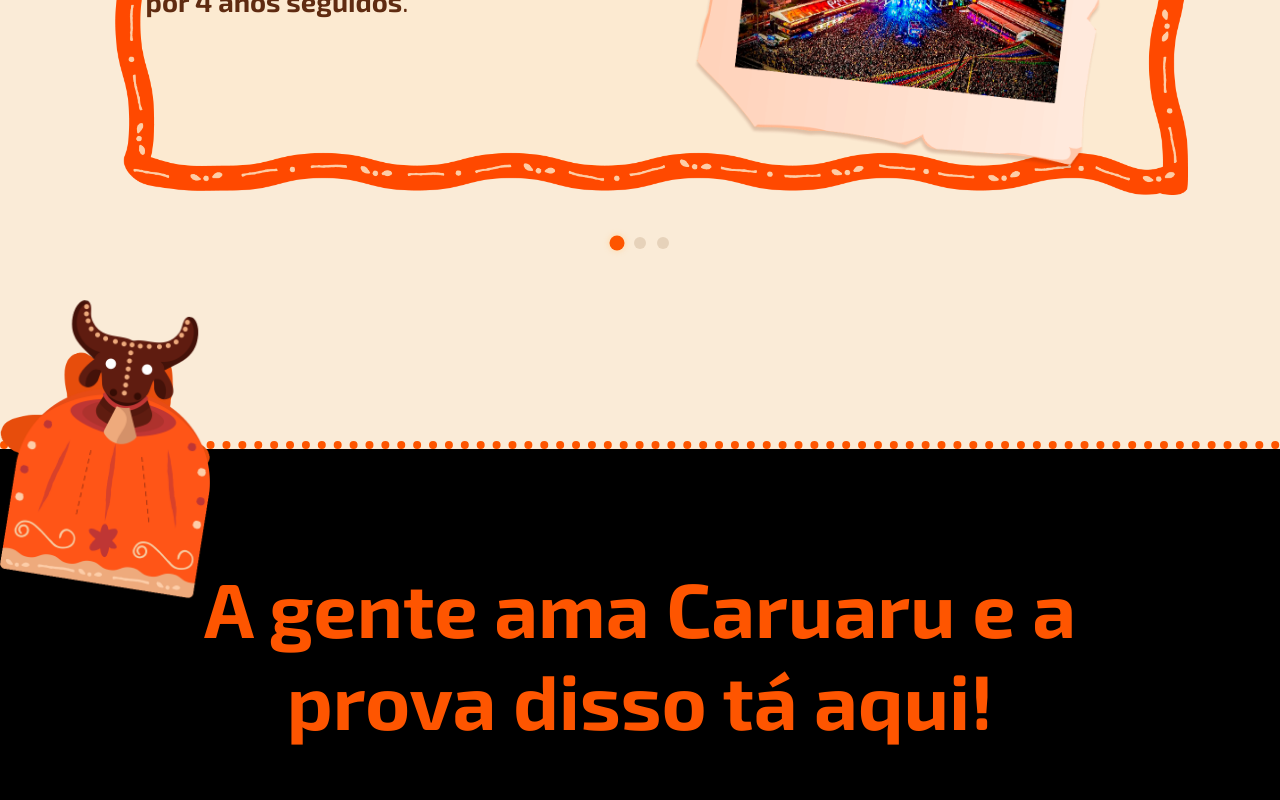
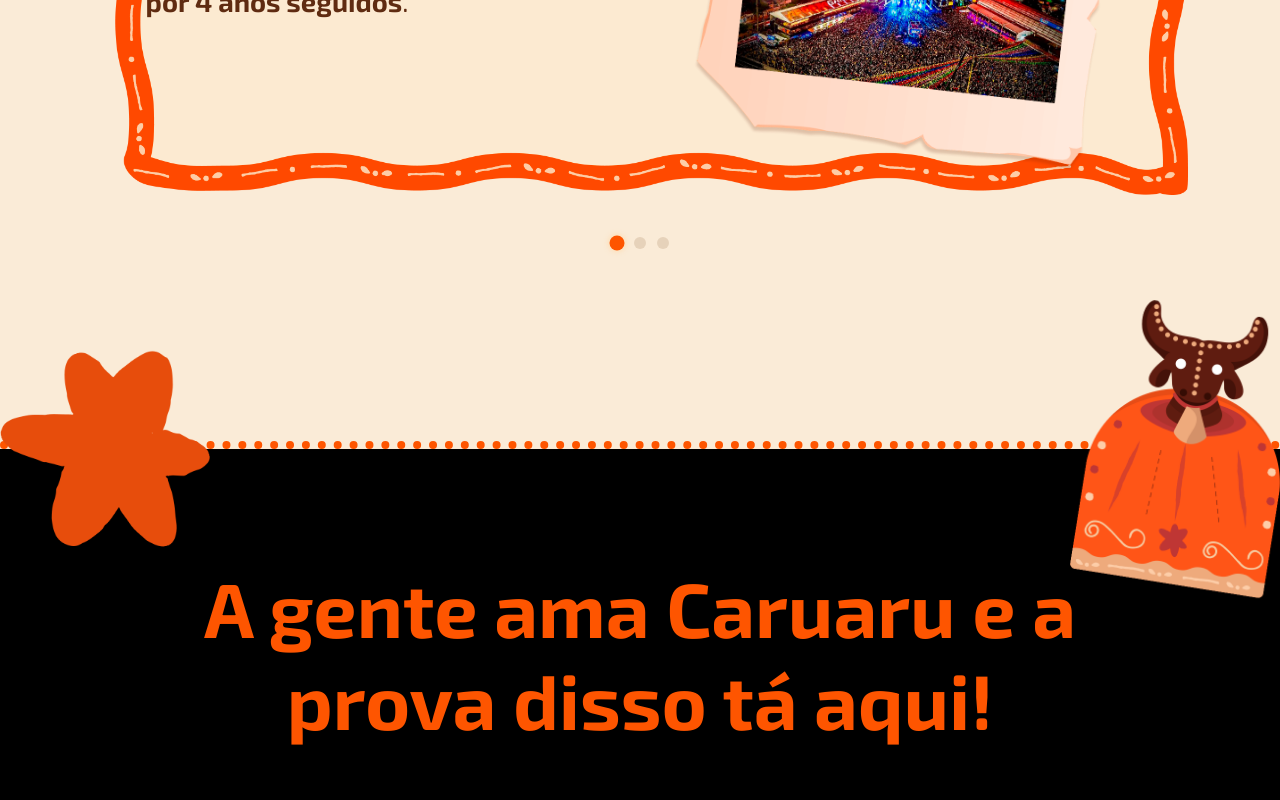
Before and after one commit to AgedAnna/promo-caruaru, a Next.js app: page /volta-pra-casa/ in a window 1280 px wide. Shown: the part 1492-2292 px from the top of the page. Built offline with nearby package versions, Linux system fonts and the light colour scheme.

Commit message:
feat: nova implementacao

```diff
--- a/src/components/History/History.module.css
+++ b/src/components/History/History.module.css
@@ -239,8 +239,9 @@
 .footerImgLeft {
   left: 0;
 }
+
 .footerImgRight {
-  right: 20;
+  right: 0;
 }
 
 @media (max-width: 700px) {
```
